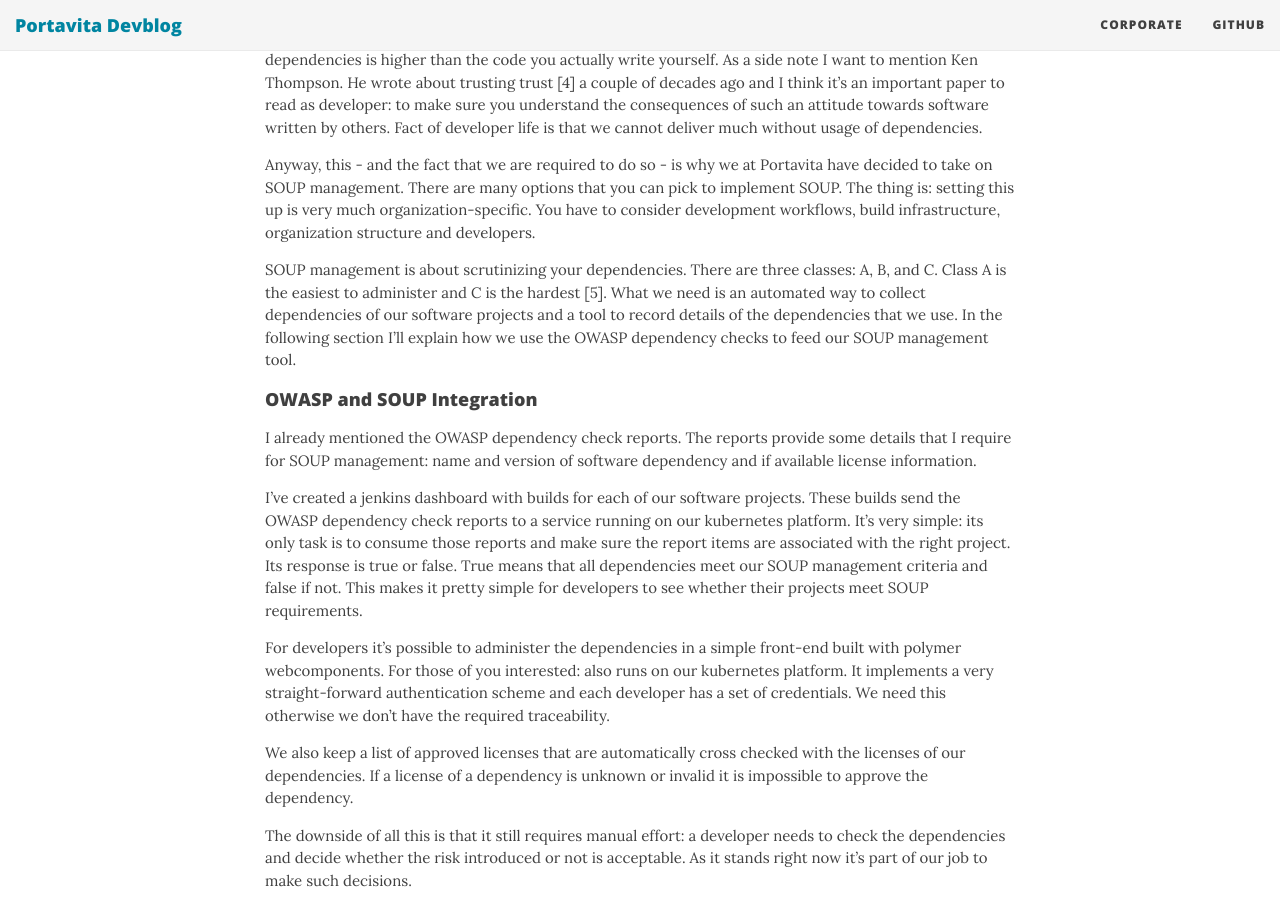
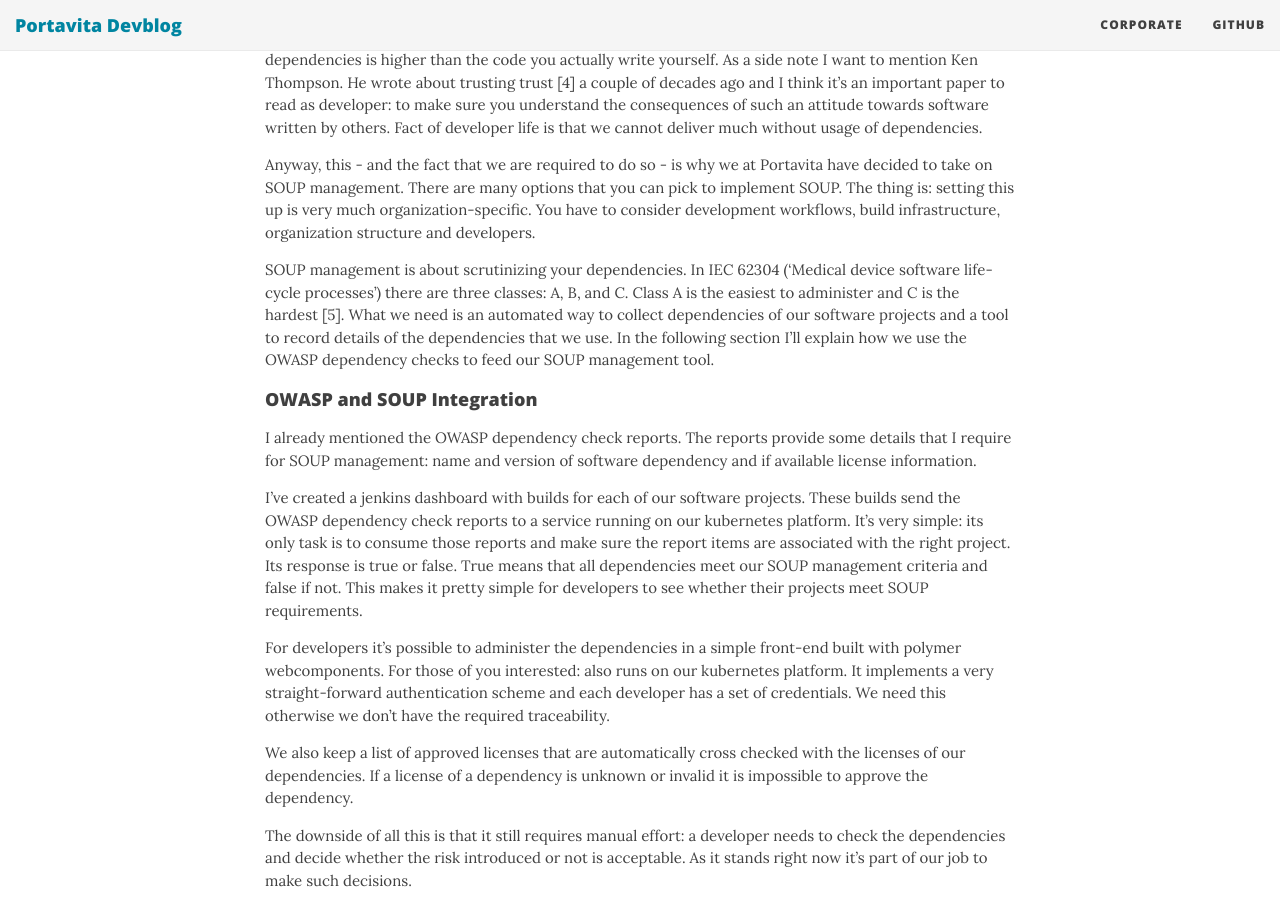
Before and after one commit to Portavita/portavita.github.io, a Jekyll site: the page built from _posts/2019-09-19-owasp-soup-management.markdown, in a window 1280 px wide and 900 px high, scrolled down 1157 px. Built offline with Jekyll 4.4.1, drawn with Linux system fonts in a browser that asks for light colours; nearby versions of some CDN libraries.

Commit message:
Mention IEC 62304 as origin of classification system

```diff
--- a/_posts/2019-09-19-owasp-soup-management.markdown
+++ b/_posts/2019-09-19-owasp-soup-management.markdown
@@ -30,7 +30,7 @@
 
 Anyway, this - and the fact that we are required to do so - is why we at Portavita have decided to take on SOUP management. There are many options that you can pick to implement SOUP. The thing is: setting this up is very much organization-specific. You have to consider development workflows, build infrastructure, organization structure and developers.
 
-SOUP management is about scrutinizing your dependencies. There are three classes: A, B, and C. Class A is the easiest to administer and C is the hardest [5]. What we need is an automated way to collect dependencies of our software projects and a tool to record details of the dependencies that we use. In the following section I’ll explain how we use the OWASP dependency checks to feed our SOUP management tool.
+SOUP management is about scrutinizing your dependencies. In IEC 62304 ('Medical device software life-cycle processes') there are three classes: A, B, and C. Class A is the easiest to administer and C is the hardest [5]. What we need is an automated way to collect dependencies of our software projects and a tool to record details of the dependencies that we use. In the following section I’ll explain how we use the OWASP dependency checks to feed our SOUP management tool.
 
 #### OWASP and SOUP Integration
 
```
